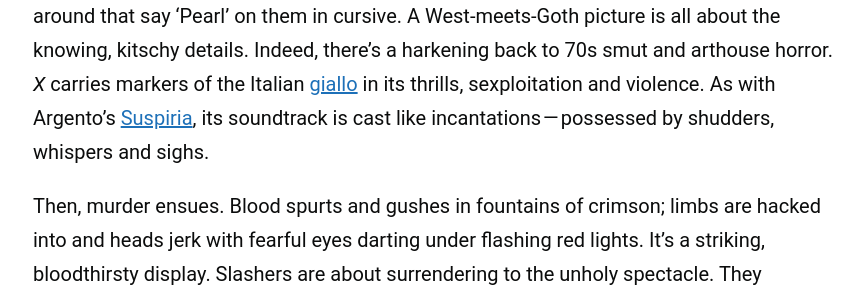
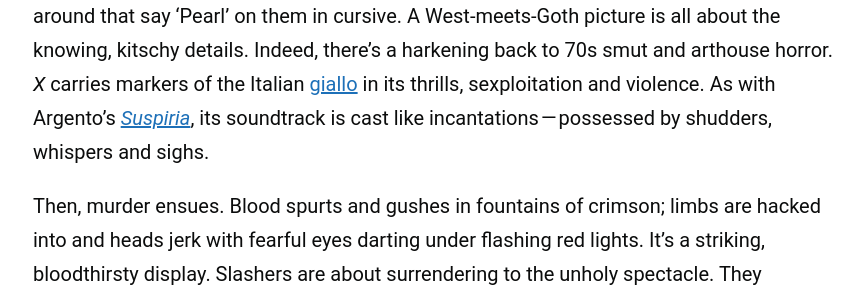
Before and after one commit to zoeurl/zoedowney.github.io, a Jekyll site: the page built from _posts/2023-07-23-X.md, in a window 1280 px wide. Shown: the part 2387-2684 px from the top of the page, without its empty margins (207-1070 px from the left). Built offline with Jekyll 4.4.1, drawn with Linux system fonts in a browser that asks for light colours.

Commit message:
Update 2023-07-23-X.md

```diff
--- a/_posts/2023-07-23-X.md
+++ b/_posts/2023-07-23-X.md
@@ -25,6 +25,6 @@ En route Maxine flips through a manuscript for _The Farmer’s Daughters_. Durin
 
 At the farm, Maxine strays from the group to take a skinny-dip in the lake. She swims by an alligator and it chases her tail. The close encounter is a near miss but it’s enough to make the heart thump. She withdraws her legs from murky waters, acting unaware of the monster; innocence is a veneer washed over seamier undercurrents. Like all good horror protagonists, Maxine is an anti-hero. Her deviant impulses clash with broadly agreed-upon morals but we root for her survival.
 
-Filming begins: [‘The Devil Made Me Do It’](https://www.youtube.com/watch?v=ZNyoOuh-kjE&ab_channel=AntonyRosano) by Rasputin Stash plays. Beer cans are passed around that say ‘Pearl’ on them in cursive. A West-meets-Goth picture is all about the knowing, kitschy details. Indeed, there’s a harkening back to 70s smut and arthouse horror. _X_ carries markers of the Italian [giallo](https://en.wikipedia.org/wiki/Giallo) in its thrills, sexploitation and violence. As with Argento’s [Suspiria](https://www.youtube.com/watch?v=esUBqxsiJ-s&ab_channel=CinemaItalianoVEVO), its soundtrack is cast like incantations — possessed by shudders, whispers and sighs.
+Filming begins: [‘The Devil Made Me Do It’](https://www.youtube.com/watch?v=ZNyoOuh-kjE&ab_channel=AntonyRosano) by Rasputin Stash plays. Beer cans are passed around that say ‘Pearl’ on them in cursive. A West-meets-Goth picture is all about the knowing, kitschy details. Indeed, there’s a harkening back to 70s smut and arthouse horror. _X_ carries markers of the Italian [giallo](https://en.wikipedia.org/wiki/Giallo) in its thrills, sexploitation and violence. As with Argento’s [_Suspiria_](https://www.youtube.com/watch?v=esUBqxsiJ-s&ab_channel=CinemaItalianoVEVO), its soundtrack is cast like incantations — possessed by shudders, whispers and sighs.
 
 Then, murder ensues. Blood spurts and gushes in fountains of crimson; limbs are hacked into and heads jerk with fearful eyes darting under flashing red lights. It’s a striking, bloodthirsty display. Slashers are about surrendering to the unholy spectacle. They exorcise dark human impulses through a safe medium while elevating the aesthetics of terror. In the business of horror, art and corruption tentatively hold hands. In _X_, degradation — of art, the body and the self — _is_ the soul of movie-making.
```
